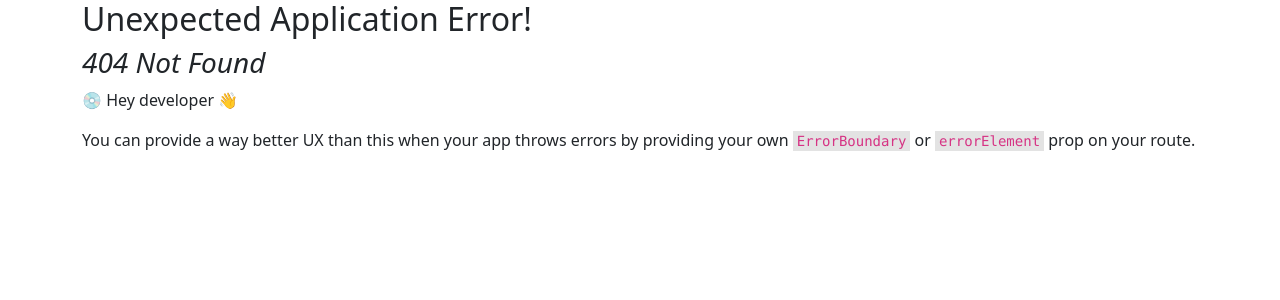
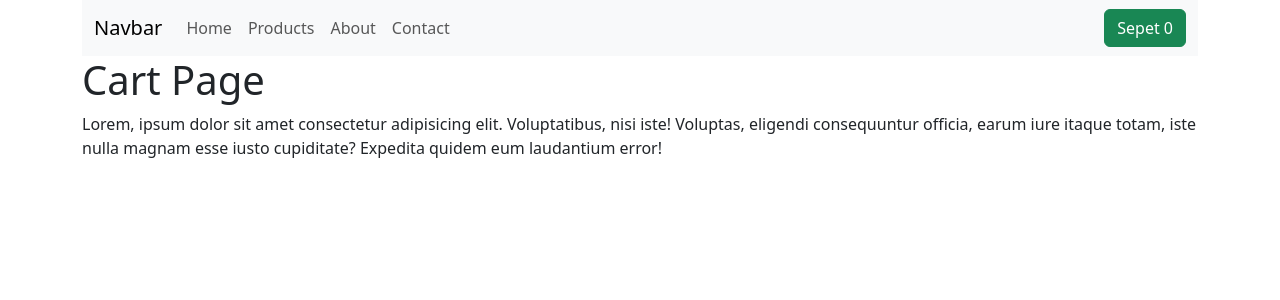
Before and after one commit to eminbasbayan/albaraka-temel-react2, a React (Vite) app: page /cart in a window 1280 px wide. Before the commit this address had no page. Shown: the top 300 px of the page. Built offline with nearby package versions, Linux system fonts and the light colour scheme.

Commit message:
useNavigate hook kullanımı

```diff
--- a/src/components/layout/Header.jsx
+++ b/src/components/layout/Header.jsx
@@ -1,9 +1,11 @@
 import { useContext } from 'react';
-import { Link, NavLink } from 'react-router-dom';
+import { useNavigate, NavLink } from 'react-router-dom';
 import CartContext from '../../context/CartContext';
 
 const Header = () => {
   const { cartItems } = useContext(CartContext);
+  const navigate = useNavigate();
+
   return (
     <nav className="navbar navbar-expand-lg bg-body-tertiary position-sticky top-0 left-0 w-100">
       <div className="container-fluid">
@@ -39,7 +41,9 @@ const Header = () => {
               <NavLink
                 className={({ isActive }) =>
                   isActive ? 'nav-link active' : 'nav-link'
-                } to="/about">
+                }
+                to="/about"
+              >
                 About
               </NavLink>
             </li>
@@ -47,13 +51,18 @@ const Header = () => {
               <NavLink
                 className={({ isActive }) =>
                   isActive ? 'nav-link active' : 'nav-link'
-                } to="/contact">
+                }
+                to="/contact"
+              >
                 Contact
               </NavLink>
             </li>
           </ul>
           <div className="d-flex">
-            <button className="btn btn-success" type="submit">
+            <button
+              className="btn btn-success"
+              onClick={() => navigate('/cart')}
+            >
               Sepet {cartItems.length}
             </button>
           </div>
--- /dev/null
+++ b/src/pages/CartPage.jsx
@@ -0,0 +1,14 @@
+import React from 'react'
+import Header from '../components/layout/Header'
+
+const CartPage = () => {
+  return (
+    <div className='cart-page'>
+        <Header />
+        <h1>Cart Page</h1>
+        <p>Lorem, ipsum dolor sit amet consectetur adipisicing elit. Voluptatibus, nisi iste! Voluptas, eligendi consequuntur officia, earum iure itaque totam, iste nulla magnam esse iusto cupiditate? Expedita quidem eum laudantium error!</p>
+    </div>
+  )
+}
+
+export default CartPage
--- a/src/routes/routes.js
+++ b/src/routes/routes.js
@@ -2,6 +2,7 @@ import { createBrowserRouter } from 'react-router-dom';
 import LoginPage from '../pages/auth/LoginPage';
 import HomePage from '../pages/HomePage';
 import ProductsPage from '../pages/ProductsPage';
+import CartPage from '../pages/CartPage';
 
 const router = createBrowserRouter([
   {
@@ -16,6 +17,10 @@ const router = createBrowserRouter([
     path: '/login',
     Component: LoginPage,
   },
+  {
+    path: '/cart',
+    Component: CartPage,
+  },
 ]);
 
 export default router;
```
